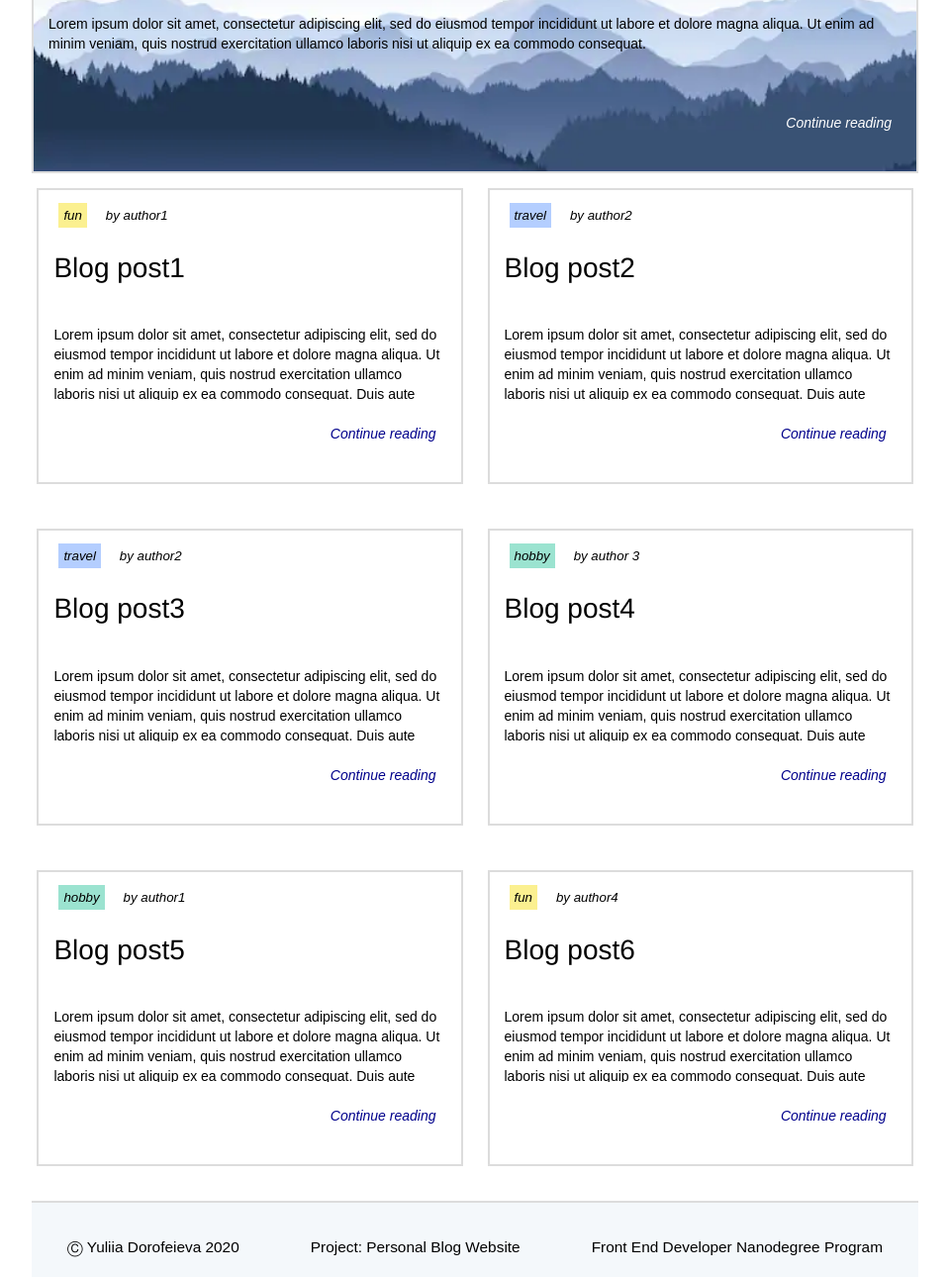
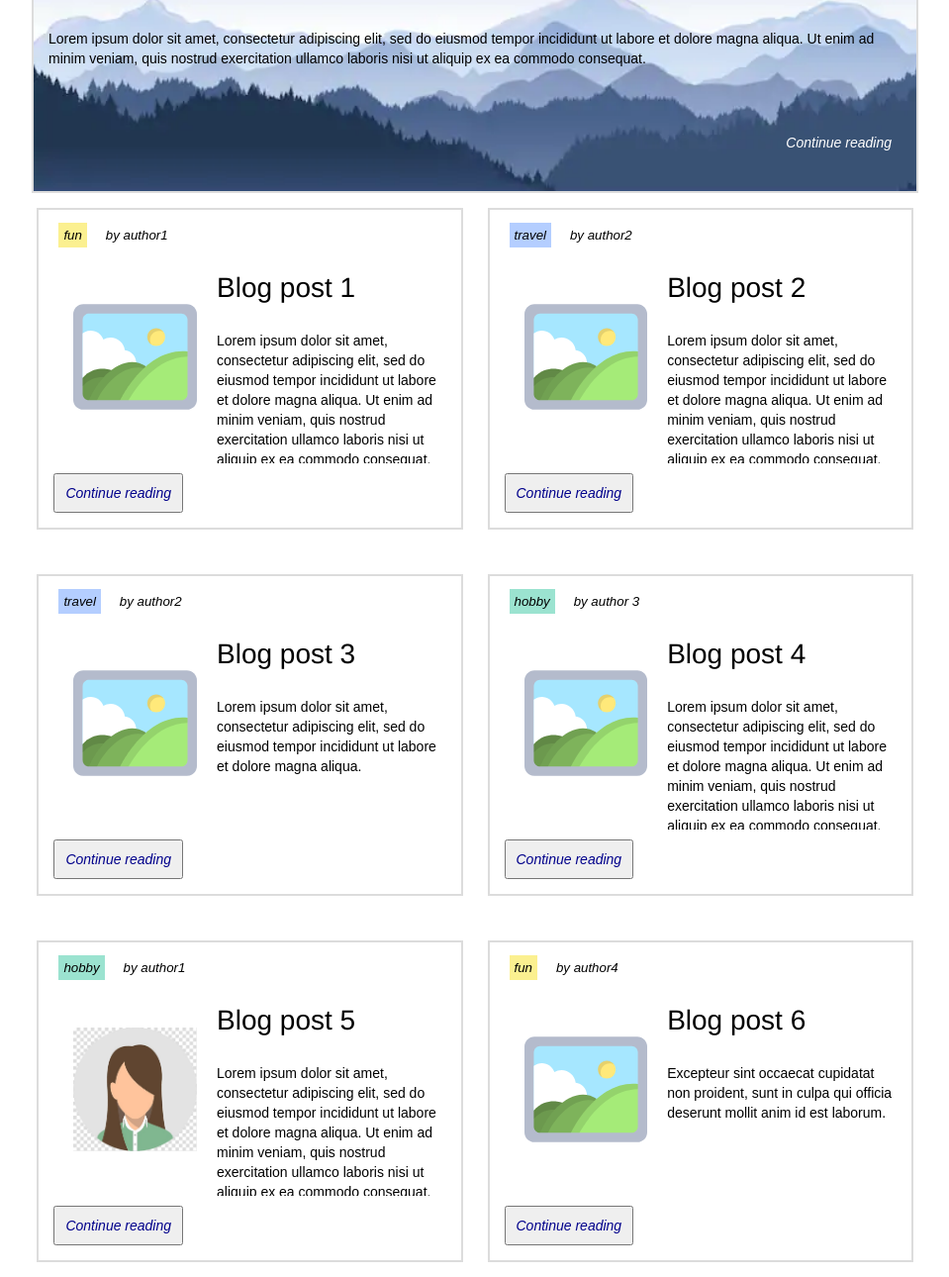
Before and after one commit to dorofeieva/Udacity_project_blog, a plain HTML site: page index.html in a window 1280 px wide. Shown: the part 237-1527 px from the top of the page at 99% size, without its empty margins (168-1127 px from the left). Drawn offline with Linux system fonts and the light colour scheme.

Commit message:
<!-- new nav--> changes

```diff
--- a/css/custom.css
+++ b/css/custom.css
@@ -37,6 +37,20 @@
 
 }
 
+/* Postcards */
+
+.postcard-textpreview {
+    height: 220px;
+    overflow: hidden;
+    text-overflow: ellipsis;
+    margin-bottom: 10px;
+}
+.postcard-img {
+    padding: 20px;
+}
+.postcard-img img{
+    max-width: 100%;
+}
 
 /* Mainpost / postpreview */
 
@@ -44,10 +58,9 @@
     background-image: url('../images/mountain2.png');
     background-size: cover;
     padding: 15px;
-
 }
 .textpreview {
-    height: 90px;
+    height: 95px;
     overflow: hidden;
     /* white-space: pre-wrap; */
     text-overflow: ellipsis;
@@ -101,6 +114,13 @@
     font-style: italic;
 }
 
+.post-img {
+    text-align: center;
+}
+.post-img img{
+    max-width: 100%;
+}
+
 /* Categorie sticker  */
 
 .categorie-stick {
--- a/css/grid-blogpost.css
+++ b/css/grid-blogpost.css
@@ -1,4 +1,5 @@
 /* Small screens */
+
 @media (max-width: 411px) {
     .rightbox {
         width: 100vw;
@@ -19,7 +20,6 @@
         flex-direction: column-reverse;
     }
 }
-
 
 /* Medium Screens */
 @media (min-width: 600px) {
@@ -48,12 +48,10 @@
     .rightbox {
         grid-area: info;
     }
-
 }
 
 @media (min-width: 1240px) {
     .post-container  {
         grid-template-columns: 70% 25%;
     }
-
 }
--- a/css/grid-homepage.css
+++ b/css/grid-homepage.css
@@ -1,8 +1,29 @@
+.postcard-preview {
+    display: flex;
+    flex-direction: column;
+    align-items: center;
+    justify-content: center;
+}
+.postcard-img {
+    width: 90%;
+}
+@media (min-width: 411px) {
+    .postcard-preview {
+        flex-direction: row;
+    }
+    .postcard-img {
+        width: 35%;
+    }
+    .postcard-textpreview {
+        width: 65%;
+    }
+}
+
 
 /* Medium Screens */
-  @media (min-width: 600px) {
+@media (min-width: 600px) {
 
-/* Home page layout */
+    /* Home page layout */
     .mainpost {
         grid-area: mainbox;
 
@@ -34,4 +55,4 @@
         grid-area: box4;
     }
 
-  }
+}
--- a/css/grid.css
+++ b/css/grid.css
@@ -7,23 +7,37 @@
     display: grid;
     justify-content: center;
     grid-gap: 15px;
-
     height: 100%;
     margin: 0 auto;
 }
 .header, footer {
     display: flex;
-    flex-direction: column;
+    flex-direction: row;
     justify-content: space-around;
     align-items: center;
 }
-.header-menu {
-    width: 200px;
+
+/* Navigation */
+
+#nav__bar ul {
+    padding-left: 0;
+    margin: 0;
+}
+
+#nav__list {
     display: flex;
+    flex-direction: column;
     justify-content: space-around;
+    text-align: center;
 }
 
 /* Anything smaller than first breakpoint 600px */
+
+.container {
+    width: 90vw;
+    grid-template-columns: 100%;
+    grid-auto-rows: minmax(80px, auto);
+}
 
 @media (min-width: 411px) {
     .header, footer {
@@ -31,28 +45,26 @@
         flex-direction: row;
         justify-content: space-around;
         align-items: center;
-        /* grid-column: 1 / span 2; */
     }
+
+    #nav__list {
+        flex-direction: row;
+       }
 }
-.container {
-    width: 90vw;
-    grid-template-columns: 100%;
-    grid-auto-rows: minmax(80px, auto);
-}
+
 
 
 /* Medium Screens */
 @media (min-width: 600px) {
 
     .container {
-        grid-template-rows: [row1-start] 75px repeat(2, auto[row-start]) [last-line] 90px;
+        grid-template-rows: [row1-start] 90px repeat(2, auto[row-start]) [last-line] 90px;
         grid-template-areas:
         "header"
         "mainbox"
         "contentbox"
         "footer";
     }
-
 
     /* Common elements of layout */
     .header {
@@ -61,20 +73,12 @@
     .footer {
         grid-area: footer;
     }
-
-    .header-navbar {
-        width: 200px;
-        display: flex;
-        justify-content: space-around;
-    }
-
     .box {
         grid: flex;
         flex-direction: row;
         justify-content: center;
         align-items: center;
     }
-
 
     /* Grid if "Blog" page */
 
--- a/css/main.css
+++ b/css/main.css
@@ -30,6 +30,14 @@ a {
 a:hover {
     opacity: 0.85;
 }
+
+button {
+    font-size: 1em;
+}
+#nav__list li {
+    list-style: none;
+    padding: 15px;
+}
 figcaption {
     font-style: italic;
     text-align: center;
--- a/index.html
+++ b/index.html
@@ -11,11 +11,21 @@
     <div class="container">
         <header class="header">
             <a href="index.html"> <img class="logo" src="images/blogo-10.png" alt="logo"> </a>
-            <div class="header-navbar">
-                <div> <a href="index.html"> Main</a></div>
-                <div><a href="pages/blog.html"> Blog</a></div>
-                <div> <a href="#"> About me</a></div>
-            </div>
+            <!-- new nav-->
+            <nav id="nav__bar">
+                <ul id="nav__list">
+                    <li id="nav_main">
+                        <a href="index.html" id="nav__main__link">Main</a>
+                    </li>
+                    <li id="nav_blog">
+                        <a href="pages/blog.html" id="nav__blog__link">Blog</a>
+                    </li>
+                    <li id="nav_about">
+                        <a href="#" id="nav__about__link">About me</a>
+                    </li>
+                </ul>
+            </nav>
+            <!--  -->
         </header>
         <div class="box mainpost">
             <span class="categorie-stick ct-travel">travel</span>
@@ -30,78 +40,96 @@
         </div>
         <div class="contentbox">
             <div class="postbox">
-                <div id="postbox1" class="box ">
+                <section id="postbox1" class="box ">
                     <span class="categorie-stick ct-fun">fun</span>
                     <span class="categorie-stick ct-author"> by author1</span>
-                    <h2>Blog post1</h2>
-                    <div class="textpreview">
-                        <p>Lorem ipsum dolor sit amet, consectetur adipiscing elit, sed do eiusmod tempor incididunt ut labore et dolore magna aliqua. Ut enim ad minim veniam, quis nostrud exercitation ullamco laboris nisi ut aliquip ex ea commodo consequat. Duis aute irure dolor in reprehenderit in voluptate velit esse cillum dolore eu fugiat nulla pariatur. Excepteur sint occaecat cupidatat non proident, sunt in culpa qui officia deserunt mollit anim id est laborum.
-                        </p>
+                    <div class="postcard-preview">
+                        <div class="postcard-img"><img src="images/gallery-icon.svg"></div>
+                        <div class="postcard-textpreview">
+                            <h2>Blog post 1</h2>
+                            <p>Lorem ipsum dolor sit amet, consectetur adipiscing elit, sed do eiusmod tempor incididunt ut labore et dolore magna aliqua. Ut enim ad minim veniam, quis nostrud exercitation ullamco laboris nisi ut aliquip ex ea commodo consequat.
+                            </p>
+                        </div>
                     </div>
-                    <p class="link-continue">
+                    <button class="link-continue">
                         <a href="pages/blog-post-example.html">Continue reading</a>
-                    </p>
-                </div>
-                <div id="postbox2" class="box">
+                    </button>
+                </section>
+                <section id="postbox2" class="box">
                     <span class="categorie-stick ct-travel">travel</span>
                     <span class="categorie-stick ct-author"> by author2</span>
-                    <h2>Blog post2</h2>
-                    <div class="textpreview">
-                        <p>Lorem ipsum dolor sit amet, consectetur adipiscing elit, sed do eiusmod tempor incididunt ut labore et dolore magna aliqua. Ut enim ad minim veniam, quis nostrud exercitation ullamco laboris nisi ut aliquip ex ea commodo consequat. Duis aute irure dolor in reprehenderit in voluptate velit esse cillum dolore eu fugiat nulla pariatur. Excepteur sint occaecat cupidatat non proident, sunt in culpa qui officia deserunt mollit anim id est laborum.
-                        </p>
+                    <div class="postcard-preview">
+                        <div class="postcard-img"><img src="images/gallery-icon.svg"></div>
+                        <div class="postcard-textpreview">
+                            <h2>Blog post 2</h2>
+                            <p>Lorem ipsum dolor sit amet, consectetur adipiscing elit, sed do eiusmod tempor incididunt ut labore et dolore magna aliqua. Ut enim ad minim veniam, quis nostrud exercitation ullamco laboris nisi ut aliquip ex ea commodo consequat. Duis aute irure dolor in reprehenderit in voluptate velit esse cillum dolore eu fugiat nulla pariatur.
+                            </p>
+                        </div>
                     </div>
-                    <p class="link-continue">
+                    <button class="link-continue">
                         <a href="pages/blog-post-example.html">Continue reading</a>
-                    </p>
-                </div>
-                <div id="postbox3" class="box">
+                    </button>
+                </section>
+                <section id="postbox3" class="box">
                     <span class="categorie-stick ct-travel">travel</span>
                     <span class="categorie-stick ct-author"> by author2</span>
-                    <h2>Blog post3</h2>
-                    <div class="textpreview">
-                        <p>Lorem ipsum dolor sit amet, consectetur adipiscing elit, sed do eiusmod tempor incididunt ut labore et dolore magna aliqua. Ut enim ad minim veniam, quis nostrud exercitation ullamco laboris nisi ut aliquip ex ea commodo consequat. Duis aute irure dolor in reprehenderit in voluptate velit esse cillum dolore eu fugiat nulla pariatur. Excepteur sint occaecat cupidatat non proident, sunt in culpa qui officia deserunt mollit anim id est laborum.
-                        </p>
+                    <div class="postcard-preview">
+                        <div class="postcard-img"><img src="images/gallery-icon.svg"></div>
+                        <div class="postcard-textpreview">
+                            <h2>Blog post 3</h2>
+                            <p>Lorem ipsum dolor sit amet, consectetur adipiscing elit, sed do eiusmod tempor incididunt ut labore et dolore magna aliqua.
+                            </p>
+                        </div>
                     </div>
-                    <p class="link-continue">
+                    <button class="link-continue">
                         <a href="pages/blog-post-example.html">Continue reading</a>
-                    </p>
-                </div>
-                <div id="postbox4" class="box">
+                    </button>
+                </section>
+                <section id="postbox4" class="box">
                     <span class="categorie-stick ct-hobby">hobby</span>
                     <span class="categorie-stick ct-author"> by author 3</span>
-                    <h2>Blog post4</h2>
-                    <div class="textpreview">
-                        <p>Lorem ipsum dolor sit amet, consectetur adipiscing elit, sed do eiusmod tempor incididunt ut labore et dolore magna aliqua. Ut enim ad minim veniam, quis nostrud exercitation ullamco laboris nisi ut aliquip ex ea commodo consequat. Duis aute irure dolor in reprehenderit in voluptate velit esse cillum dolore eu fugiat nulla pariatur. Excepteur sint occaecat cupidatat non proident, sunt in culpa qui officia deserunt mollit anim id est laborum.
-                        </p>
+                    <div class="postcard-preview">
+                        <div class="postcard-img"><img src="images/gallery-icon.svg"></div>
+                        <div class="postcard-textpreview">
+                            <h2>Blog post 4</h2>
+                            <p>Lorem ipsum dolor sit amet, consectetur adipiscing elit, sed do eiusmod tempor incididunt ut labore et dolore magna aliqua. Ut enim ad minim veniam, quis nostrud exercitation ullamco laboris nisi ut aliquip ex ea commodo consequat. Duis aute irure dolor in reprehenderit in voluptate velit esse cillum dolore eu fugiat nulla pariatur.
+                            </p>
+                        </div>
                     </div>
-                    <p class="link-continue">
+                    <button class="link-continue">
                         <a href="pages/blog-post-example.html">Continue reading</a>
-                    </p>
-                </div>
-                <div id="postbox5" class="box">
+                    </button>
+                </section>
+                <section id="postbox5" class="box">
                     <span class="categorie-stick ct-hobby">hobby</span>
                     <span class="categorie-stick ct-author"> by author1</span>
-                    <h2>Blog post5</h2>
-                    <div class="textpreview">
-                        <p>Lorem ipsum dolor sit amet, consectetur adipiscing elit, sed do eiusmod tempor incididunt ut labore et dolore magna aliqua. Ut enim ad minim veniam, quis nostrud exercitation ullamco laboris nisi ut aliquip ex ea commodo consequat. Duis aute irure dolor in reprehenderit in voluptate velit esse cillum dolore eu fugiat nulla pariatur. Excepteur sint occaecat cupidatat non proident, sunt in culpa qui officia deserunt mollit anim id est laborum.
-                        </p>
+                    <div class="postcard-preview">
+                        <div class="postcard-img"><img src="images/avatar.jpg"></div>
+                        <div class="postcard-textpreview">
+                            <h2>Blog post 5</h2>
+                            <p>Lorem ipsum dolor sit amet, consectetur adipiscing elit, sed do eiusmod tempor incididunt ut labore et dolore magna aliqua. Ut enim ad minim veniam, quis nostrud exercitation ullamco laboris nisi ut aliquip ex ea commodo consequat. Duis aute irure dolor in reprehenderit in voluptate velit esse cillum dolore eu fugiat nulla pariatur. Excepteur sint occaecat cupidatat non proident, sunt in culpa qui officia deserunt mollit anim id est laborum.
+                            </p>
+                        </div>
                     </div>
-                    <p class="link-continue">
+                    <button class="link-continue">
                         <a href="pages/blog-post-example.html">Continue reading</a>
-                    </p>
-                </div>
-                <div id="postbox6" class="box">
+                    </button>
+                </section>
+                <section id="postbox6" class="box">
                     <span class="categorie-stick ct-fun">fun</span>
                     <span class="categorie-stick ct-author"> by author4</span>
-                    <h2>Blog post6</h2>
-                    <div class="textpreview">
-                        <p>Lorem ipsum dolor sit amet, consectetur adipiscing elit, sed do eiusmod tempor incididunt ut labore et dolore magna aliqua. Ut enim ad minim veniam, quis nostrud exercitation ullamco laboris nisi ut aliquip ex ea commodo consequat. Duis aute irure dolor in reprehenderit in voluptate velit esse cillum dolore eu fugiat nulla pariatur. Excepteur sint occaecat cupidatat non proident, sunt in culpa qui officia deserunt mollit anim id est laborum.
-                        </p>
+                    <div class="postcard-preview">
+                        <div class="postcard-img"><img src="images/gallery-icon.svg"></div>
+                        <div class="postcard-textpreview">
+                            <h2>Blog post 6</h2>
+                            <p>Excepteur sint occaecat cupidatat non proident, sunt in culpa qui officia deserunt mollit anim id est laborum.
+                            </p>
+                        </div>
                     </div>
-                    <p class="link-continue">
+                    <button class="link-continue">
                         <a href="pages/blog-post-example.html">Continue reading</a>
-                    </p>
-                </div>
+                    </button>
+                </section>
 
             </div>
         </div>
```
Also changed, not shown: pages/blog-post-example.html (+22 -5 lines), pages/blog.html (+95 -68 lines), images/gallery-icon.svg (added), images/image-template.png (added).
